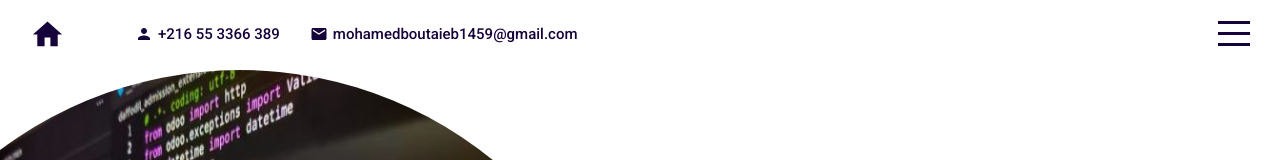
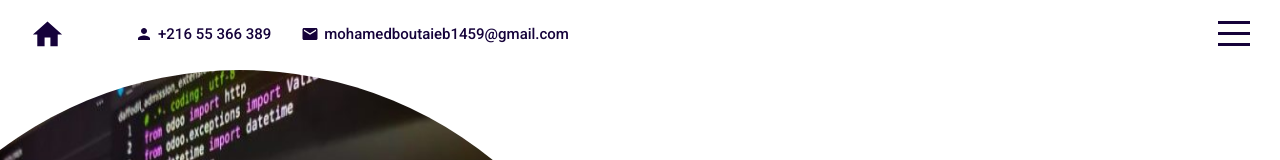
Before and after one commit to MohamedBoutaieb/personal-portfolio, a React (Create React App) app: page / in a window 1280 px wide. Shown: the top 160 px of the page. Built offline with nearby package versions, Linux system fonts and the light colour scheme.

Commit message:
phone number update

```diff
--- a/src/components/topbar/Topbar.jsx
+++ b/src/components/topbar/Topbar.jsx
@@ -9,7 +9,7 @@ export default function Topbar(props) {
           <a href="#intro" className="logo"><Home className="Home"/></a>
           <div className="itemContainer">
             <Person className="icon"/>
-            <span> +216 55 3366 389</span>
+            <span> +216 55 366 389</span>
           </div>
           <div className="itemContainer">
             <Mail className="icon"/>
```
Also changed, not shown: 6 other files (tests, documents, lock files or other folders).
